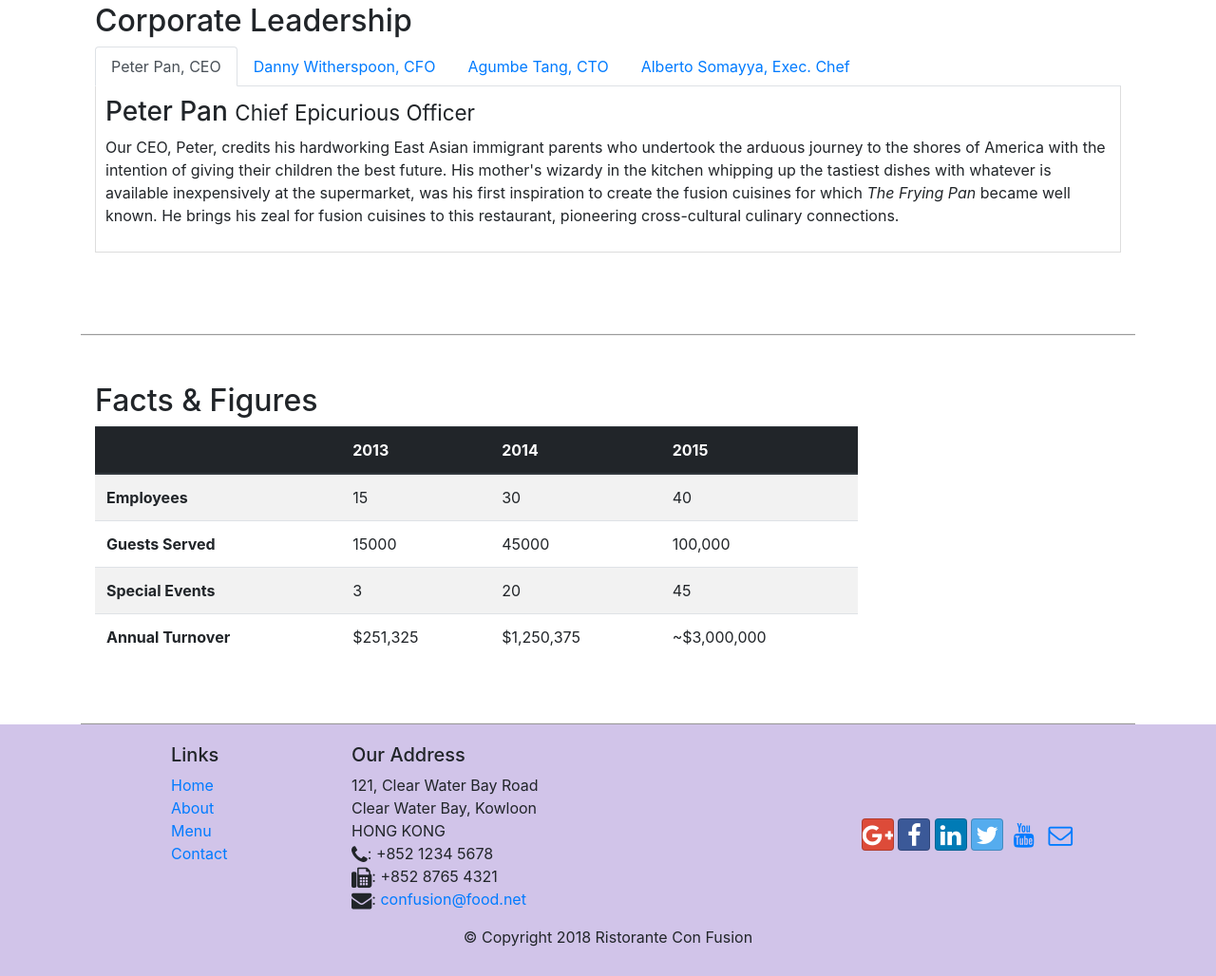
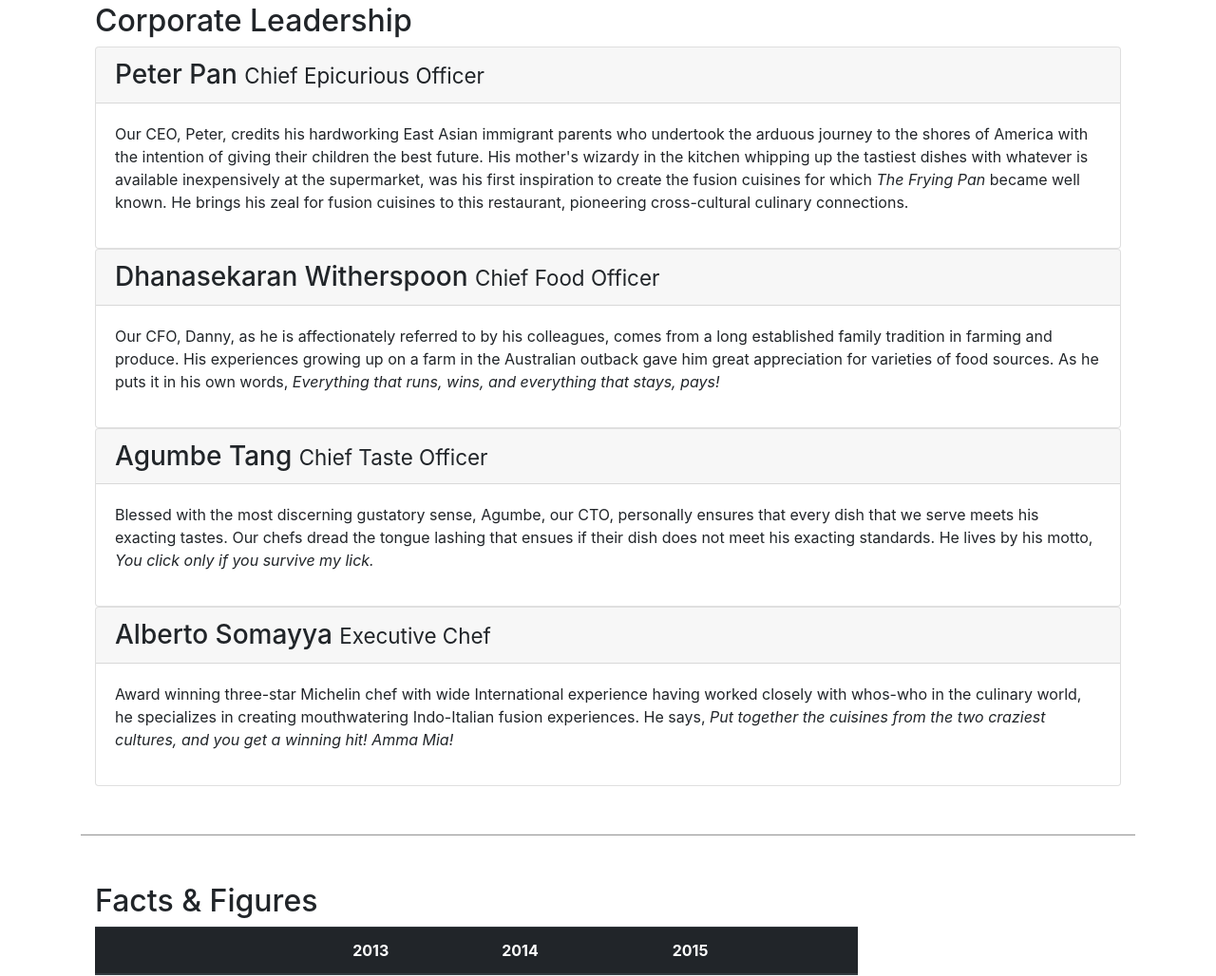
Before and after one commit to IIOhanaII/FusionBootstrap, a website: page aboutus.html in a window 1280 px wide. Shown: the part 1020-2048 px from the top of the page at 95% size. Drawn offline with nearby package versions, Linux system fonts and the light colour scheme.

Commit message:
Accordion

```diff
--- a/aboutus.html
+++ b/aboutus.html
@@ -105,40 +105,62 @@
         <div class="row row-content">
             <div class="col-12">
                 <h2>Corporate Leadership</h2>
-                <ul class="nav nav-tabs">
-                    <li class="nav-item">
-                      <a class="nav-link active" href="#peter"
-                        role="tab" data-toggle="tab">Peter Pan, CEO</a>
-                    </li>
-                    <li class="nav-item">
-                      <a class="nav-link" href="#danny" role="tab"
-                        data-toggle="tab">Danny Witherspoon, CFO</a>
-                    </li>
-                    <li class="nav-item">
-                      <a class="nav-link" href="#agumbe"role="tab"
-                        data-toggle="tab">Agumbe Tang, CTO</a>
-                    </li>
-                    <li class="nav-item">
-                      <a class="nav-link" href="#alberto" role="tab"
-                        data-toggle="tab">Alberto Somayya, Exec. Chef</a>
-                    </li>
-                </ul>
-                <div class="tab-content">
-                    <div role="tabpanel" class="tab-pane fade show active" id="peter">
-                        <h3>Peter Pan <small>Chief Epicurious Officer</small></h3>
-                        <p class="d-none d-sm-block">Our CEO, Peter, credits his hardworking East Asian immigrant parents who undertook the arduous journey to the shores of America with the intention of giving their children the best future. His mother's wizardy in the kitchen whipping up the tastiest dishes with whatever is available inexpensively at the supermarket, was his first inspiration to create the fusion cuisines for which <em>The Frying Pan</em> became well known. He brings his zeal for fusion cuisines to this restaurant, pioneering cross-cultural culinary connections.</p>
+                <div id="accordion">
+                    <div class="card">
+                        <div class="card-header" role="tab" id="peterhead">
+                            <h3 class="mb-0">
+                                <a data-toggle="collapse" data-target="#peter">
+                                Peter Pan <small>Chief Epicurious Officer</small>
+                                </a>
+                            </h3>
+                        </div>
+                        <div class="collapse show" id="peter" data-parent="#accordion">
+                            <div class="card-body">
+                                <p class="d-none d-sm-block">Our CEO, Peter, credits his hardworking East Asian immigrant parents who undertook the arduous journey to the shores of America with the intention of giving their children the best future. His mother's wizardy in the kitchen whipping up the tastiest dishes with whatever is available inexpensively at the supermarket, was his first inspiration to create the fusion cuisines for which <em>The Frying Pan</em> became well known. He brings his zeal for fusion cuisines to this restaurant, pioneering cross-cultural culinary connections.</p>
+                            </div>
+                        </div>
                     </div>
-                    <div role="tabpanel" class="tab-pane fade" id="danny">
-                        <h3>Dhanasekaran Witherspoon <small>Chief Food Officer</small></h3>
-                        <p class="d-none d-sm-block">Our CFO, Danny, as he is affectionately referred to by his colleagues, comes from a long established family tradition in farming and produce. His experiences growing up on a farm in the Australian outback gave him great appreciation for varieties of food sources. As he puts it in his own words, <em>Everything that runs, wins, and everything that stays, pays!</em></p>
+                    <div class="card">
+                        <div class="card-header" role="tab" id="dannyhead">
+                            <h3 class="mb-0">
+                                <a data-toggle="collapse" data-target="#danny">
+                                    Dhanasekaran Witherspoon <small>Chief Food Officer</small>
+                                </a>
+                            </h3>
+                        </div>
+                        <div class="collapse show" id="danny" data-parent="#accordion">
+                            <div class="card-body">
+                                <p class="d-none d-sm-block">Our CFO, Danny, as he is affectionately referred to by his colleagues, comes from a long established family tradition in farming and produce. His experiences growing up on a farm in the Australian outback gave him great appreciation for varieties of food sources. As he puts it in his own words, <em>Everything that runs, wins, and everything that stays, pays!</em></p>
+                            </div>
+                        </div>
                     </div>
-                    <div role="tabpanel" class="tab-pane fade" id="agumbe">
-                        <h3>Agumbe Tang <small>Chief Taste Officer</small></h3>
-                        <p class="d-none d-sm-block">Blessed with the most discerning gustatory sense, Agumbe, our CTO, personally ensures that every dish that we serve meets his exacting tastes. Our chefs dread the tongue lashing that ensues if their dish does not meet his exacting standards. He lives by his motto, <em>You click only if you survive my lick.</em></p>
+                    <div class="card">
+                        <div class="card-header" role="tab" id="agumbehead">
+                            <h3 class="mb-0">
+                                <a data-toggle="collapse" data-target="#agumbe">
+                                    Agumbe Tang <small>Chief Taste Officer</small>
+                                </a>
+                            </h3>
+                        </div>
+                        <div class="collapse show" id="agumbe" data-parent="#accordion">
+                            <div class="card-body">
+                                <p class="d-none d-sm-block">Blessed with the most discerning gustatory sense, Agumbe, our CTO, personally ensures that every dish that we serve meets his exacting tastes. Our chefs dread the tongue lashing that ensues if their dish does not meet his exacting standards. He lives by his motto, <em>You click only if you survive my lick.</em></p>
+                            </div>
+                        </div>
                     </div>
-                    <div role="tabpanel" class="tab-pane fade" id="alberto">
-                        <h3>Alberto Somayya <small>Executive Chef</small></h3>
-                        <p class="d-none d-sm-block">Award winning three-star Michelin chef with wide International experience having worked closely with whos-who in the culinary world, he specializes in creating mouthwatering Indo-Italian fusion experiences. He says, <em>Put together the cuisines from the two craziest cultures, and you get a winning hit! Amma Mia!</em></p>
+                    <div class="card">
+                        <div class="card-header" role="tab" id="albertohead">
+                            <h3 class="mb-0">
+                                <a data-toggle="collapse" data-target="#alberto">
+                                    Alberto Somayya <small>Executive Chef</small>
+                                </a>
+                            </h3>
+                        </div>
+                        <div class="collapse show" id="alberto" data-parent="#accordion">
+                            <div class="card-body">
+                                <p class="d-none d-sm-block">Award winning three-star Michelin chef with wide International experience having worked closely with whos-who in the culinary world, he specializes in creating mouthwatering Indo-Italian fusion experiences. He says, <em>Put together the cuisines from the two craziest cultures, and you get a winning hit! Amma Mia!</em></p>
+                            </div>
+                        </div>
                     </div>
                 </div>
             </div>
```
